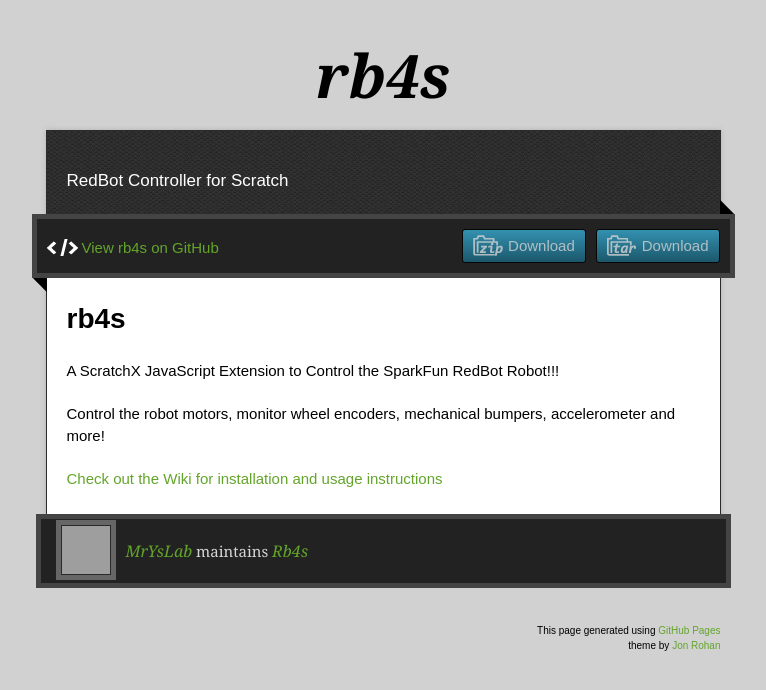
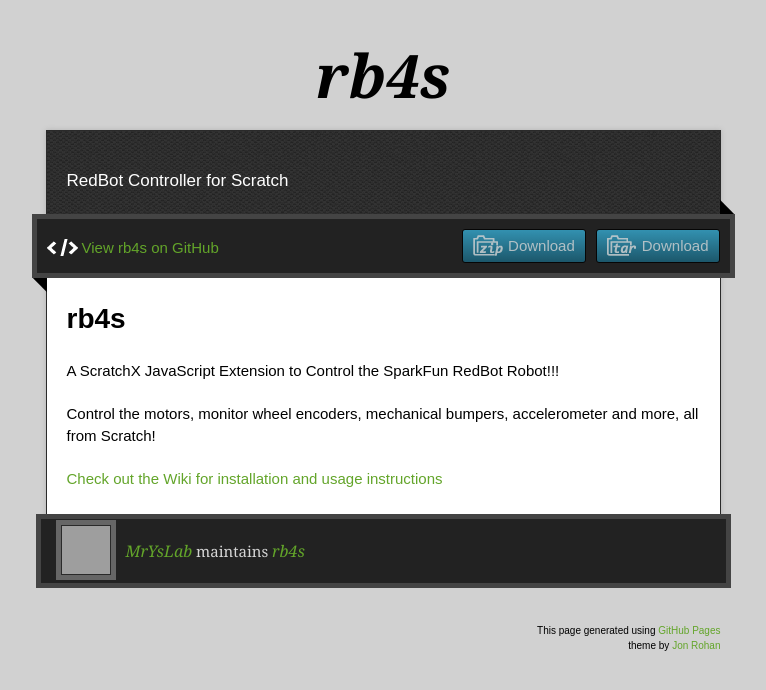
Before and after one commit to MrYsLab/rb4s, a plain HTML site: page index.html in a window 1280 px wide. Shown: the whole page, without its empty margins (257-1023 px from the left). Drawn offline with nearby package versions, Linux system fonts and the light colour scheme; grey boxes are pictures that could not be loaded.

```diff
--- a/index.html
+++ b/index.html
@@ -40,7 +40,7 @@
 <a id="rb4s" class="anchor" href="#rb4s" aria-hidden="true"><span class="octicon octicon-link"></span></a>rb4s</h1>
 
 <p>A ScratchX JavaScript Extension to Control the SparkFun RedBot Robot!!!</p>
-<p>Control the robot motors, monitor wheel encoders, mechanical bumpers, accelerometer and more!</p>
+<p>Control the motors, monitor wheel encoders, mechanical bumpers, accelerometer and more, all from Scratch!</p>
 
 <a href="https://github.com/MrYsLab/rb4s/wiki">Check out the Wiki for installation and usage instructions</a>
         </article>
@@ -48,7 +48,7 @@
     </div>
     <footer>
       <div class="owner">
-      <p><a href="https://github.com/MrYsLab" class="avatar"><img src="https://avatars2.githubusercontent.com/u/5189838?v=3&amp;s=60" width="48" height="48"></a> <a href="https://github.com/MrYsLab">MrYsLab</a> maintains <a href="https://github.com/MrYsLab/rb4s">Rb4s</a></p>
+      <p><a href="https://github.com/MrYsLab" class="avatar"><img src="https://avatars2.githubusercontent.com/u/5189838?v=3&amp;s=60" width="48" height="48"></a> <a href="https://github.com/MrYsLab">MrYsLab</a> maintains <a href="https://github.com/MrYsLab/rb4s">rb4s</a></p>
 
 
       </div>
```
